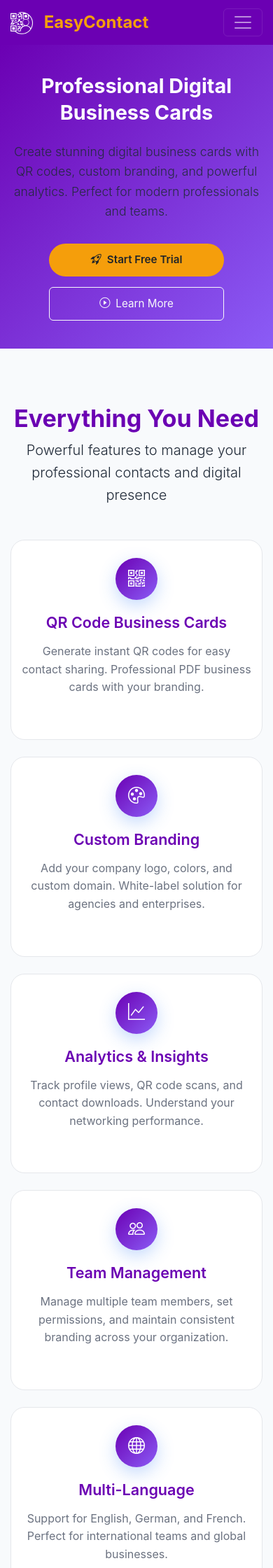
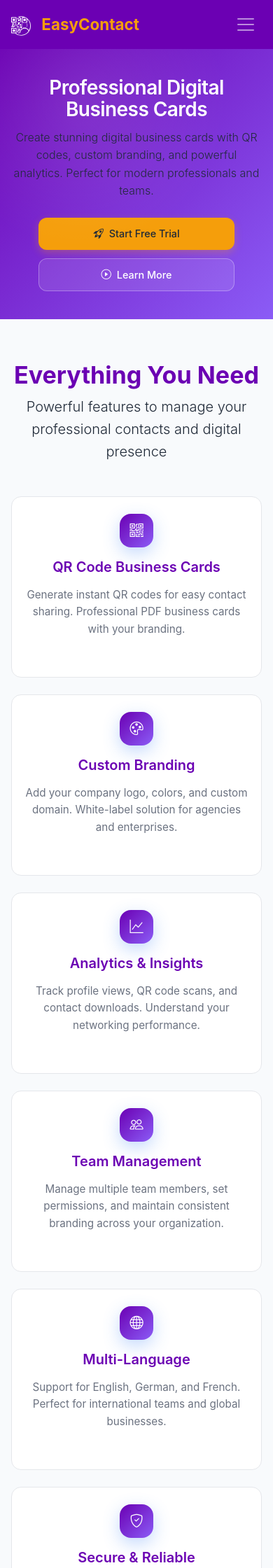
Before and after one commit to AndyNope/contacts-manager, a PHP site: page / in a window 390 px wide. Shown: the top 2240 px of the page at 70% size. Run offline with PHP 8.4, Linux system fonts and the light colour scheme.

Commit message:
feat: HiHello-inspired professional mobile design
✨ Major Mobile UI/UX Overhaul:
- Clean mobile navigation with backdrop blur effects
- Professional welcome card with gradient avatars
- Streamlined typography and button design
- Enhanced spacing and visual hierarchy
- Modern glass morphism effects
- Improved dropdown and badge styling
- Better mobile breakpoint handling
- HiHello-inspired color schemes and layouts

🎨 Design Improvements:
- Rounded corners (16px/12px) instead of sharp edges
- Subtle shadows and gradients throughout
- Professional spacing and padding
- Enhanced visual feedback on interactions
- Cleaner mobile navigation experience

```diff
--- a/index.php
+++ b/index.php
@@ -123,35 +154,56 @@ if ($isLoggedIn) {
         .hero {
             background: linear-gradient(135deg, var(--primary-color) 0%, var(--secondary-color) 100%);
             color: white;
-            padding: 100px 0;
+            padding: 80px 0;
             text-align: center;
+            position: relative;
+            overflow: hidden;
+        }
+
+        .hero::before {
+            content: '';
+            position: absolute;
+            top: 0;
+            left: 0;
+            right: 0;
+            bottom: 0;
+            background: radial-gradient(circle at 30% 20%, rgba(255, 255, 255, 0.1) 0%, transparent 50%);
+            pointer-events: none;
         }
 
         .hero h1 {
-            font-size: 3.5rem;
-            font-weight: 700;
+            font-size: 3.2rem;
+            font-weight: 600;
             margin-bottom: 1.5rem;
+            letter-spacing: -0.02em;
         }
 
         .hero p {
-            font-size: 1.25rem;
-            opacity: 0.9;
+            font-size: 1.2rem;
+            opacity: 0.95;
             margin-bottom: 2rem;
+            max-width: 600px;
+            margin-left: auto;
+            margin-right: auto;
+            line-height: 1.6;
         }
 
         .cta-button {
             background: var(--accent-color);
             border: none;
-            padding: 15px 40px;
-            font-size: 1.1rem;
+            padding: 16px 32px;
+            font-size: 1rem;
             font-weight: 600;
-            border-radius: 50px;
-            transition: transform 0.3s ease;
+            border-radius: 12px;
+            transition: all 0.3s ease;
+            color: var(--dark-color);
+            box-shadow: 0 4px 20px rgba(245, 158, 11, 0.3);
         }
 
         .cta-button:hover {
             transform: translateY(-2px);
-            box-shadow: 0 10px 30px rgba(245, 158, 11, 0.3);
+            box-shadow: 0 8px 30px rgba(245, 158, 11, 0.4);
+            color: var(--dark-color);
         }
 
         /* Features Section */
@@ -162,43 +214,46 @@ if ($isLoggedIn) {
 
         .feature-card {
             background: var(--card-bg);
-            border-radius: 20px;
-            padding: 40px 30px;
+            border-radius: 16px;
+            padding: 32px 24px;
             text-align: center;
             border: 1px solid var(--border-color);
-            transition: transform 0.3s ease, box-shadow 0.3s ease;
+            transition: all 0.3s ease;
             height: 100%;
             color: var(--text-color);
         }
 
         .feature-card:hover {
-            transform: translateY(-5px);
-            box-shadow: 0 15px 40px var(--shadow);
+            transform: translateY(-4px);
+            box-shadow: 0 12px 32px var(--shadow);
+            border-color: rgba(59, 130, 246, 0.3);
         }
 
         .feature-card h4 {
             color: var(--primary-color) !important;
-            margin-bottom: 15px;
+            margin-bottom: 16px;
             font-weight: 600;
+            font-size: 1.25rem;
         }
 
         .feature-card p {
             color: var(--text-muted) !important;
             line-height: 1.6;
+            font-size: 0.95rem;
         }
 
         .feature-icon {
             background: linear-gradient(135deg, var(--primary-color), var(--secondary-color));
             color: white;
-            width: 80px;
-            height: 80px;
-            border-radius: 50%;
+            width: 64px;
+            height: 64px;
+            border-radius: 16px;
             display: flex;
             align-items: center;
             justify-content: center;
-            font-size: 2rem;
+            font-size: 1.5rem;
             margin: 0 auto 20px;
-            box-shadow: 0 8px 25px rgba(59, 130, 246, 0.3);
+            box-shadow: 0 8px 24px rgba(59, 130, 246, 0.3);
         }
 
         /* Pricing Section */
@@ -283,109 +338,183 @@ if ($isLoggedIn) {
         @media (max-width: 768px) {
             /* Hero section mobile improvements */
             .hero {
-                padding: 60px 0;
+                padding: 50px 0;
+                background: linear-gradient(135deg, var(--primary-color) 0%, var(--secondary-color) 100%);
             }
 
             .hero h1 {
-                font-size: 2.2rem;
-                line-height: 1.3;
+                font-size: 2rem;
+                line-height: 1.2;
+                font-weight: 600;
+                margin-bottom: 12px;
             }
 
             .hero .lead {
-                font-size: 1.1rem;
+                font-size: 1rem;
+                opacity: 0.95;
+                margin-bottom: 25px;
             }
 
-            /* Welcome back card mobile layout */
+            /* Welcome back card - HiHello inspired clean design */
             .welcome-back-card {
-                padding: 30px 20px;
-                margin: 0 15px;
+                background: rgba(255, 255, 255, 0.95);
+                backdrop-filter: blur(20px);
+                border-radius: 16px;
+                padding: 32px 24px;
+                margin: 0 20px;
+                border: 1px solid rgba(255, 255, 255, 0.3);
+                box-shadow: 0 8px 32px rgba(0, 0, 0, 0.1);
             }
 
             /* Mobile-friendly avatar and text layout */
             .welcome-back-card .d-flex {
                 flex-direction: column !important;
                 text-align: center !important;
+                margin-bottom: 24px !important;
             }
 
             .welcome-back-card .text-start {
                 text-align: center !important;
-                margin-top: 20px;
+                margin-top: 16px;
+            }
+
+            .welcome-back-card h1 {
+                color: var(--primary-color) !important;
+                font-size: 1.5rem;
+                font-weight: 600;
+                margin-bottom: 8px !important;
+            }
+
+            .welcome-back-card .lead {
+                color: var(--text-muted) !important;
+                font-size: 0.95rem;
+                margin-bottom: 8px !important;
             }
 
             .avatar-large {
-                width: 70px;
-                height: 70px;
-                font-size: 1.8rem;
-                margin: 0 auto 20px auto !important;
+                width: 64px;
+                height: 64px;
+                font-size: 1.5rem;
+                margin: 0 auto 16px auto !important;
+                background: linear-gradient(135deg, var(--primary-color), var(--secondary-color));
+                box-shadow: 0 4px 16px rgba(59, 130, 246, 0.3);
             }
 
-            /* Mobile button improvements */
+            /* Mobile button improvements - HiHello style */
             .d-flex.gap-3.flex-wrap {
                 flex-direction: column !important;
-                gap: 15px !important;
+                gap: 12px !important;
                 align-items: center;
             }
 
             .btn {
                 width: 100%;
-                max-width: 280px;
-                padding: 12px 20px;
-                font-size: 1rem;
+                max-width: 320px;
+                padding: 14px 24px;
+                font-size: 0.95rem;
+                font-weight: 500;
+                border-radius: 12px;
+                transition: all 0.2s ease;
+            }
+
+            .cta-button {
+                background: var(--accent-color);
+                color: var(--dark-color) !important;
+                border: none;
+                box-shadow: 0 4px 12px rgba(245, 158, 11, 0.3);
+            }
+
+            .btn-outline-light {
+                background: rgba(255, 255, 255, 0.1);
+                border: 1px solid rgba(255, 255, 255, 0.3);
+                color: white;
             }
 
             /* Feature cards mobile spacing */
             .feature-card {
-                margin-bottom: 20px;
-                padding: 30px 20px;
+                margin-bottom: 16px;
+                padding: 28px 20px;
+                border-radius: 16px;
             }
 
             .feature-icon {
-                width: 60px;
-                height: 60px;
-                font-size: 1.5rem;
+                width: 56px;
+                height: 56px;
+                font-size: 1.4rem;
+                margin-bottom: 16px;
             }
 
             /* Pricing cards mobile */
             .pricing-card {
-                padding: 30px 20px;
-                margin-bottom: 20px;
+                padding: 28px 20px;
+                margin-bottom: 16px;
+                border-radius: 16px;
             }
 
-            /* Navigation mobile improvements */
+            /* Navigation mobile improvements - HiHello inspired */
+            .navbar {
+                padding: 12px 0;
+            }
+
+            .navbar-toggler {
+                border: none;
+                padding: 8px;
+                border-radius: 8px;
+            }
+
+            .navbar-toggler:focus {
+                box-shadow: none;
+            }
+
             .theme-toggle {
-                padding: 8px 15px;
-                font-size: 0.9rem;
-                margin-top: 10px;
+                padding: 8px 16px;
+                font-size: 0.85rem;
+                margin-top: 8px;
+                border-radius: 8px;
             }
 
             .navbar-collapse {
-                text-align: right;
-                margin-top: 15px;
+                background: rgba(255, 255, 255, 0.95);
+                backdrop-filter: blur(20px);
+                border-radius: 12px;
+                padding: 16px;
+                margin-top: 12px;
+                border: 1px solid rgba(255, 255, 255, 0.3);
             }
 
             .navbar-nav {
-                align-items: flex-end;
+                align-items: stretch;
             }
 
             .nav-item {
-                text-align: right;
                 margin-bottom: 8px;
+            }
+
+            .nav-link {
+                color: var(--primary-color) !important;
+                padding: 12px 16px !important;
+                border-radius: 8px;
+                font-weight: 500;
             }
 
             .dropdown-menu {
                 right: 0;
                 left: auto;
-                min-width: 250px;
+                min-width: 280px;
+                border-radius: 12px;
+                border: 1px solid rgba(255, 255, 255, 0.3);
+                box-shadow: 0 8px 32px rgba(0, 0, 0, 0.1);
             }
 
             /* Mobile navbar brand */
             .navbar-brand {
-                font-size: 1.5rem !important;
+                font-size: 1.4rem !important;
+                font-weight: 600;
             }
 
             .navbar-brand img {
-                height: 32px !important;
-                width: 32px !important;
+                height: 28px !important;
+                width: 28px !important;
             }
         }
 
@@ -396,27 +525,56 @@ if ($isLoggedIn) {
             }
 
             .hero h1 {
-                font-size: 1.8rem;
+                font-size: 1.75rem;
+                line-height: 1.1;
             }
 
             .welcome-back-card {
-                padding: 25px 15px;
-                margin: 0 10px;
+                padding: 28px 20px;
+                margin: 0 16px;
+                border-radius: 14px;
+            }
+
+            .welcome-back-card h1 {
+                font-size: 1.35rem !important;
             }
 
             .container {
-                padding-left: 15px;
-                padding-right: 15px;
+                padding-left: 16px;
+                padding-right: 16px;
             }
 
             .feature-card,
             .pricing-card {
-                padding: 25px 15px;
+                padding: 24px 16px;
+                border-radius: 14px;
             }
 
             .btn {
-                max-width: 250px;
-                font-size: 0.95rem;
+                max-width: 280px;
+                font-size: 0.9rem;
+                padding: 12px 20px;
+            }
+
+            .avatar-large {
+                width: 56px;
+                height: 56px;
+                font-size: 1.3rem;
+            }
+
+            .feature-icon {
+                width: 48px;
+                height: 48px;
+                font-size: 1.2rem;
+            }
+
+            /* Enhanced sections spacing */
+            .features {
+                padding: 60px 0;
+            }
+
+            .pricing {
+                padding: 60px 0;
             }
         }
     </style>
```
Also changed, not shown: other parts of index.php (+39 -8 lines).
